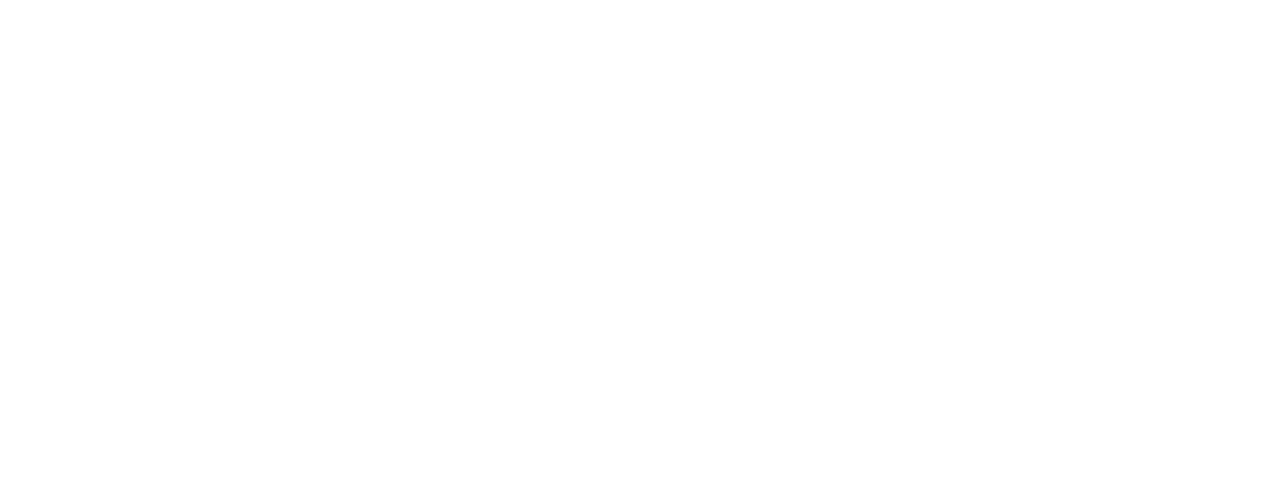
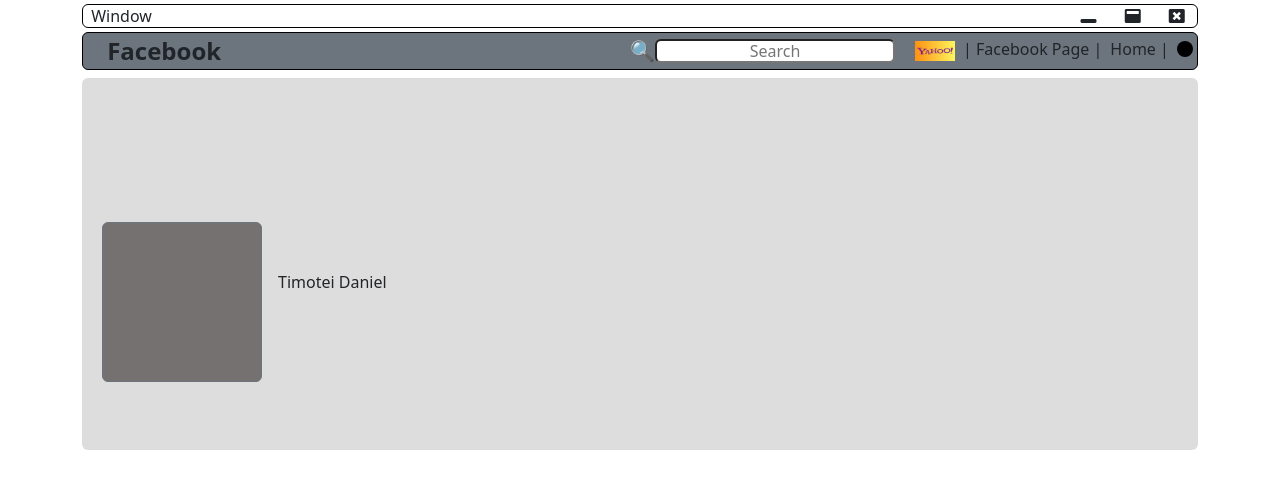
Before and after one commit to wwwrt/tema6Bootstrap, a website: page index.html in a window 1280 px wide. Drawn offline with nearby package versions, Linux system fonts and the light colour scheme.

Commit message:
from the first box to the facebook profile name

```diff
--- a/index.html
+++ b/index.html
@@ -8,12 +8,149 @@
     <link rel="stylesheet" href="node_modules/bootstrap/dist/css/bootstrap.min.css" />
 
     <style>
+        .window-box {
+            border: 1px solid #000;
+            display: flex;
+            justify-content: space-between;
+            align-items: center;
+            padding: 0.01rem;
+        }
+
+        .window-title {
+            flex: 1;
+        }
+
+        .minimize-btn,
+        .maximize-btn,
+        .close-btn {
+            background: transparent;
+            border: none;
+            cursor: pointer;
+        }
+
+        .custom-height {
+            height: 1.5rem;
+        }
+
+        .last-divs {
+            display: flex;
+            justify-content: space-between;
+        }
+
+        .logo {
+            width: 2.5rem;
+        }
+
+        .circle {
+            width: 1rem;
+            height: 1rem;
+            background-color: #000000;
+            border-radius: 50%;
+            display: inline-block;
+        }
+
+        .search-box {
+            display: flex;
+            align-items: center;
+        }
+
+        .search-input {
+            background-image: url('icon-lupa.png'); /* Calea către imaginea cu iconița de lupă */
+            background-position: 10px center;
+            background-repeat: no-repeat;
+            padding-left: 30px;
+            height: 1.5rem;
+            width: 15rem;
+        }
+
+        input {
+            text-align: center;
+        }
+
+        .search-icon {
+            margin-left: 10px;
+            font-size: 20px;
+            color: #555;
+        }
+
+        .image-holder {
+            width: 100%;
+            padding-top: 33.33%;
+            background-color: #ddd;
+        }
+
+        .grey{
+            background-color: #757171;
+        }
 
     </style>
 </head>
 
 <body>
 
+    <div class="container mt-1">
+        <div class="row">
+            <div class="col-12">
+                <div class="window-box  custom-height rounded">
+                    <div class="window-title ms-2">
+                        Window
+                    </div>
+                    <div>
+                        <button class="btn minimize-btn"><i class="fas fa-window-minimize"></i></button>
+                        <button class="btn maximize-btn"><i class="fas fa-window-maximize"></i></button>
+                        <button class="btn close-btn"><i class="fas fa-window-close"></i></button>
+                    </div>
+                </div>
+            </div>
+        </div>
+    </div>
+
+
+    <div class="container mt-1">
+        <div class="row">
+            <div class="col-12">
+                <div class="window-box rounded bg-secondary d-flex">
+
+
+                    <div class="window-title ms-4" style="font-size: 1.5rem;">
+                        <b>Facebook</b>
+                    </div>
+
+
+                    <div class="search-box">
+                        <span class="search-icon">&#128269;</span>
+                        <input type="text" class="rounded me-3" placeholder="Search" style="height: 1.5rem; width: 15rem;">
+
+                    </div>
+
+
+                    <div class="d-flex">
+                        <a href="https://www.yahoo.com" class="mx-1 mb-1">
+                            <img src="logo-yahoo.avif" alt="Yahoo Logo" class="logo">
+                        </a>
+                        <div class="mx-1">| Facebook Page |</div>
+                        <div class="mx-1">Home |</div>
+                        <span class="circle mx-1 mt-1"></span>
+                    </div>
+
+
+                </div>
+            </div>
+        </div>
+    </div>
+
+    <div class="container mt-2">
+        <div class="row">
+            <div class="col-md-12 position-relative">
+                <div class="image-holder rounded"></div>
+                <div class="rounded position-absolute border border-secondary grey" style="width: 10rem; height: 10rem; left: 2rem; top: 9rem;"></div>
+                <div class="position-absolute" style="left: 13rem; top: 12rem;"> Timotei Daniel </div>
+            </div>
+        </div>
+    </div>
+
+    <link rel="stylesheet" href="https://cdnjs.cloudflare.com/ajax/libs/font-awesome/5.15.1/css/all.min.css">
+
 
 </body>
 
```
Also changed, not shown: logo-yahoo.avif (added).
